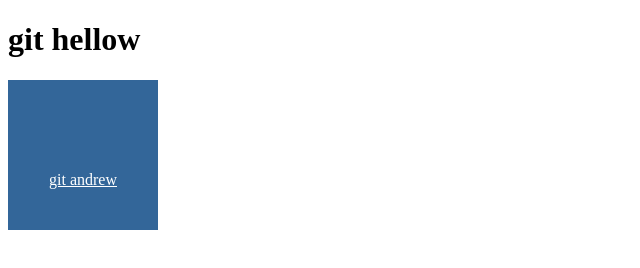
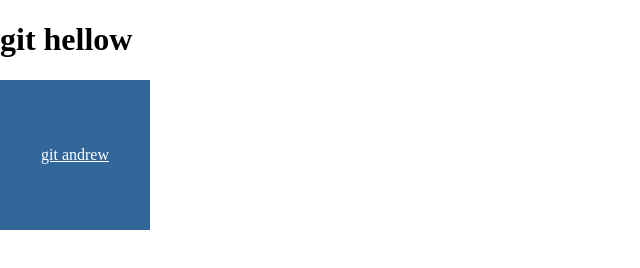
Before and after one commit to Andrew-Woo9/second_git, a plain HTML site: page index.html in a window 1280 px wide. Shown: the whole page, without its empty margins (0-640 px from the left). Drawn offline with Linux system fonts and the light colour scheme.

Commit message:
수정 3시

```diff
--- a/css/index.css
+++ b/css/index.css
@@ -1,9 +1,14 @@
+body {
+  padding: 0px;
+  margin: 0px;
+}
+
   div {
     background-color: #336699;
     width: 150px;
     height: 150px;
     text-align: center;
-    line-height: 200px;
+    line-height: 150px;
   }
   a {
     color: white;
```
Also changed, not shown: 1 other file.
